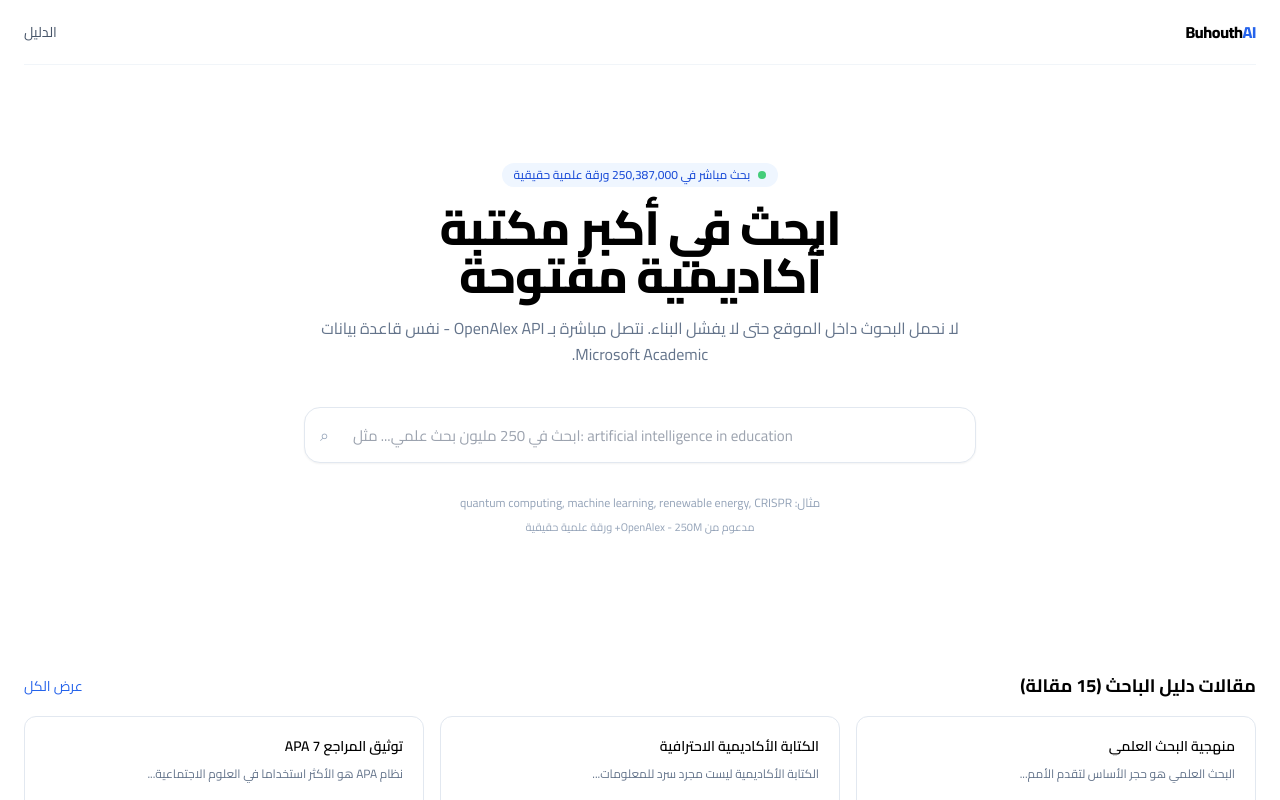
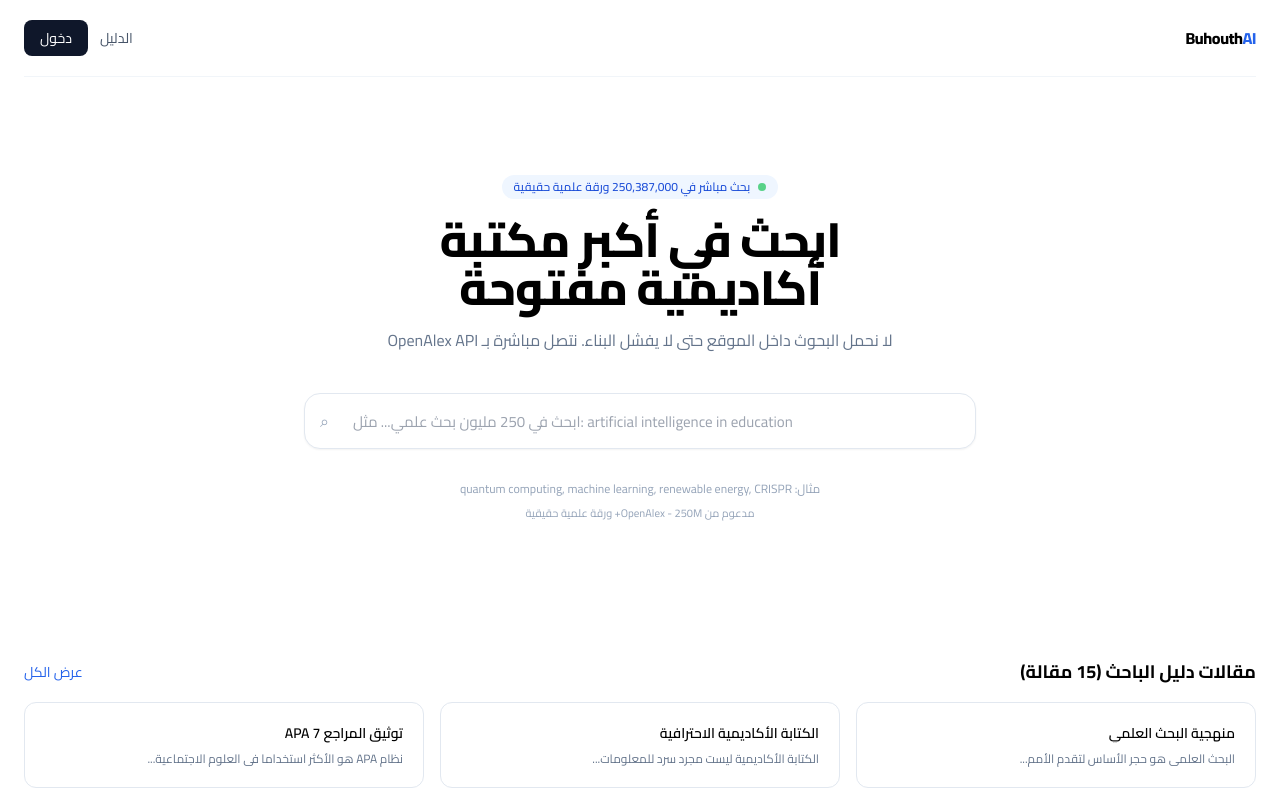
Before and after one commit to mahmoodabdm/buhouthal, a Next.js app: page / in a window 1280 px wide. Shown: the top 800 px of the page. Built offline with nearby package versions, Linux system fonts and the light colour scheme.

Commit message:
Update page.tsx

```diff
--- a/app/page.tsx
+++ b/app/page.tsx
@@ -1,61 +1,47 @@
+"use client"
+import { useState } from 'react';
 import SearchBar from '../components/SearchBar';
 import { articles } from '../lib/articles';
 import Link from 'next/link';
 import LoginModal from '../components/LoginModal'
 
 export default function Page() {
+  const [open, setOpen] = useState(false);
   return (
     <main className="max-w-7xl mx-auto px-6">
-      {/* Header جديد */}
       <header className="flex items-center justify-between py-5 border-b border-slate-100">
-        <Link href="/" className="font-extrabold text- tracking-tight">Buhouth<span className="text-blue-600">AI</span></Link>
+        <Link href="/" className="font-extrabold tracking-tight">Buhouth<span className="text-blue-600">AI</span></Link>
         <div className="flex items-center gap-3">
           <Link href="/articles" className="hidden md:block text-sm text-slate-600 hover:text-slate-900">الدليل</Link>
-          <LoginModal />
+          <button onClick={() => setOpen(true)} className="text-sm bg-slate-900 text-white px-4 py-2 rounded-lg">دخول</button>
         </div>
       </header>
-
-      {/* Hero */}
+      <LoginModal isOpen={open} onClose={() => setOpen(false)} />
       <section className="py-16 md:py-24 text-center">
         <div className="inline-flex items-center gap-2 bg-blue-50 text-blue-700 text-xs font-medium px-3 py-1 rounded-full mb-4">
           <span className="w-2 h-2 bg-green-500 rounded-full animate-pulse"></span>
           بحث مباشر في 250,387,000 ورقة علمية حقيقية
         </div>
-
         <h1 className="text-4xl md:text-5xl font-extrabold leading-tight tracking-tight">
-          ابحث في أكبر مكتبة
-          <br />
-          أكاديمية مفتوحة
+          ابحث في أكبر مكتبة<br />أكاديمية مفتوحة
         </h1>
-
-        <p className="text-slate-500 mt-4 max-w-2xl mx-auto text- leading-relaxed">
-          لا نحمل البحوث داخل الموقع حتى لا يفشل البناء. نتصل مباشرة بـ OpenAlex API - نفس قاعدة بيانات Microsoft Academic.
+        <p className="text-slate-500 mt-4 max-w-2xl mx-auto leading-relaxed">
+          لا نحمل البحوث داخل الموقع حتى لا يفشل البناء. نتصل مباشرة بـ OpenAlex API
         </p>
-
         <div className="mt-10 max-w-2xl mx-auto">
           <SearchBar />
         </div>
       </section>
-
-      {/* Articles */}
       <section className="mt-10 pb-16">
         <div className="flex items-center justify-between mb-4">
           <h2 className="font-bold text-lg">مقالات دليل الباحث (15 مقالة)</h2>
-          <Link href="/articles" className="text-sm text-blue-600 hover:underline">
-            عرض الكل
-          </Link>
+          <Link href="/articles" className="text-sm text-blue-600 hover:underline">عرض الكل</Link>
         </div>
-
         <div className="grid md:grid-cols-3 gap-4">
           {articles.slice(0, 6).map((a) => (
-            <Link
-              key={a.slug}
-              href={`/articles/${a.slug}`}
-              className="p-5 bg-white border border-slate-200 rounded-xl hover:shadow-md hover:border-slate-300 transition-all"
-            >
-              <h3 className="font-semibold text-sm line-clamp-2 leading-snug">{a.title}</h3>
-              <p className="text-xs text-slate-500 mt-2 line-clamp-2 leading-relaxed">{a.excerpt}</p>
-              <span className="text- text-slate-400 mt-3 block">{a.date}</span>
+            <Link key={a.slug} href={`/articles/${a.slug}`} className="p-5 bg-white border border-slate-200 rounded-xl hover:shadow-md transition-all">
+              <h3 className="font-semibold text-sm line-clamp-2">{a.title}</h3>
+              <p className="text-xs text-slate-500 mt-2 line-clamp-2">{a.excerpt}</p>
             </Link>
           ))}
         </div>
```
